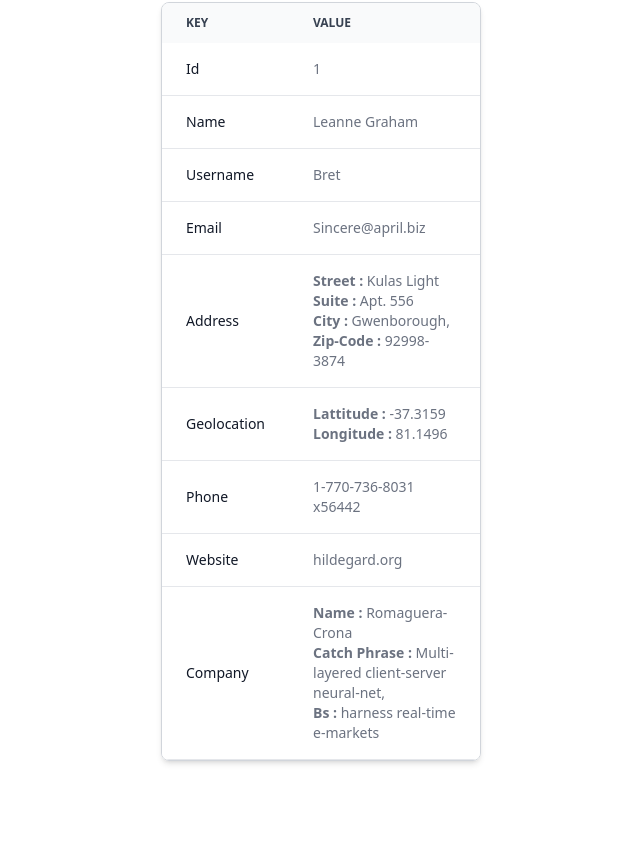
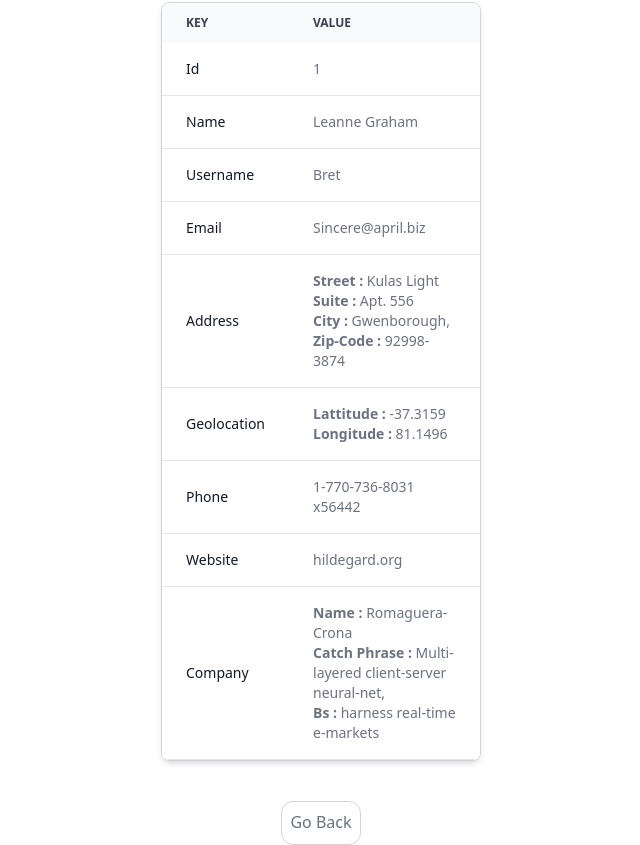
Before and after one commit to mani-prakash-007/Redux---User-Information-Display, a React (Vite) app: page /users/1 in a window 1280 px wide. Shown: the part 110-955 px from the top of the page, without its empty margins (319-959 px from the left). Before the commit the page ends 911 px from the top, so only its background shows below. Built offline with nearby package versions, Linux system fonts and the light colour scheme.

Commit message:
Add Back Button in UserInformation Component

```diff
--- a/src/components/UserInformationDisplay.jsx
+++ b/src/components/UserInformationDisplay.jsx
@@ -1,6 +1,7 @@
 import React from "react";
 import { useSelector } from "react-redux";
 import { useParams } from "react-router-dom";
+import { Link } from "react-router-dom";
 
 export const UserInformationDisplay = () => {
   const users = useSelector((state) => state.userInformation.users);
@@ -162,6 +163,14 @@ export const UserInformationDisplay = () => {
             </table>
           </div>
         </div>
+        <div className="flex justify-center">
+        <Link
+          to={`/users`}
+          className="font-medium p-2 border border-gray-300 h-11 rounded-xl text-gray-500 hover:bg-gray-500 hover:text-white transition-colors duration-300"
+        >
+          Go Back
+        </Link>
+        </div>
       </div>
     </>
   );
```
